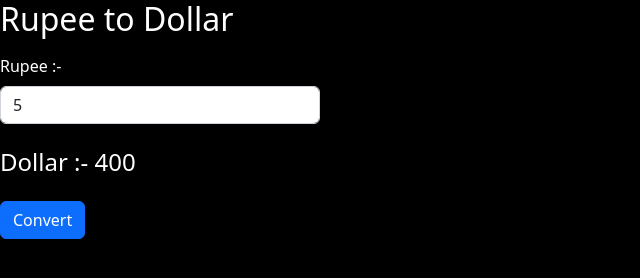
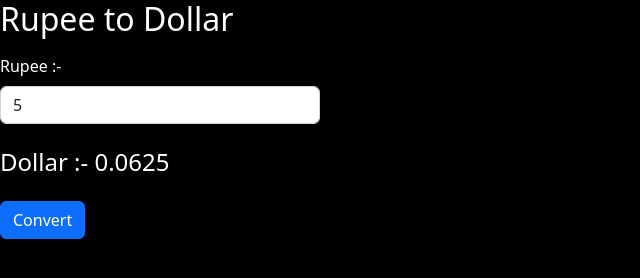
Before and after one commit to JatinKundara/converter, a plain HTML site: page index.html in a window 1280 px wide. Both pictures are taken after typing "5" into the empty fields and a click on the input "Convert". Shown: the full height of the page, 0-640 px from the left. Drawn offline with nearby package versions, Linux system fonts and the light colour scheme.

Commit message:
Update index.html

```diff
--- a/index.html
+++ b/index.html
@@ -45,7 +45,7 @@
     let result = document.querySelector("#result");
 
     document.querySelector("#btn").addEventListener('click', function(){
-        let calculate = (celsius.value * 80);
+        let calculate = (celsius.value / 80);
         result.innerHTML = (`${calculate}`);
         console.log(calculate);
     })
```
